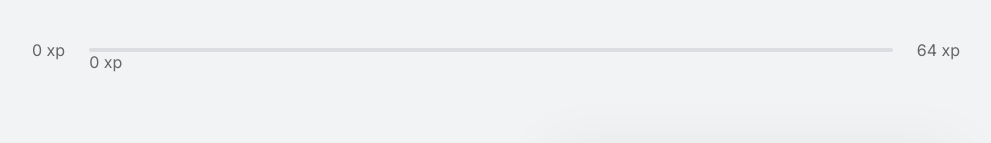
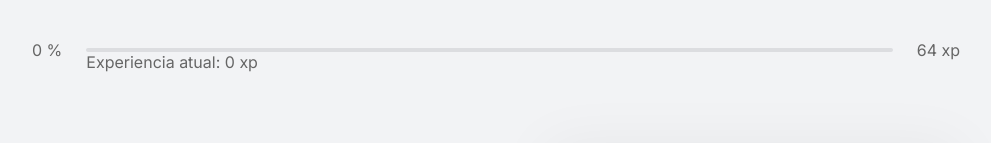
Before and after one commit to rafa1st/moveit-next, a Next.js app: page / in a window 1280 px wide. Shown: the top 143 px of the page, without its empty margins (144-1135 px from the left). Built offline with nearby package versions, Linux system fonts and the light colour scheme.

Commit message:
beta version 0.3

```diff
--- a/package.json
+++ b/package.json
@@ -8,11 +8,13 @@
     "start": "next start"
   },
   "dependencies": {
+    "js-cookie": "^2.2.1",
     "next": "10.0.7",
     "react": "17.0.1",
     "react-dom": "17.0.1"
   },
   "devDependencies": {
+    "@types/js-cookie": "^2.2.6",
     "@types/node": "^14.14.31",
     "@types/react": "^17.0.2",
     "@types/react-dom": "^17.0.1",
--- a/src/components/ExperienceBar.tsx
+++ b/src/components/ExperienceBar.tsx
@@ -8,12 +8,12 @@ export function ExperienceBar() {
 
     return (
         <header className={styles.experienceBar}>
-            <span>0 xp</span>
+            <span>{percentToNextLvl} %</span>
             <div>
                 <div style={{ width: `${percentToNextLvl}%` }} />
 
                 <span className={styles.currentExperience} style={{ left: `${percentToNextLvl}%` }}>
-                    {currentXP} xp
+                    Experiencia atual: {currentXP} xp
                 </span>
             </div>
             <span>{xpToNextLvl} xp</span>
--- a/src/contexts/ChallengesContext.tsx
+++ b/src/contexts/ChallengesContext.tsx
@@ -1,6 +1,6 @@
 import { createContext, useState, ReactNode, useEffect } from 'react'
+import Cookies from 'js-cookie'
 import challenges from '../../challenges.json'
-
 interface Challenge {
     type: 'body' | 'eye';
     description: string;
@@ -21,26 +21,36 @@ interface ChallengesContextData {
 
 interface ChallengesProviderProps {
     children: ReactNode;
+    level: number;
+    currentXP: number;
+    challengesCompleted: number;
 }
 
 export const ChallengesContext = createContext({} as ChallengesContextData);
 
-export function ChallengesProvider({ children } : ChallengesProviderProps) {
-    const [level, setLevel] = useState(1);
-    const [currentXP, setCurrentXP] = useState(0);
-    const [challengesCompleted, setChallengesComplete] = useState(0);
+export function ChallengesProvider({ children, ...rest } : ChallengesProviderProps) {
+    const [level, setLevel] = useState(rest.level ?? 1);
+    const [currentXP, setCurrentXP] = useState(rest.currentXP ?? 0);
+    const [challengesCompleted, setChallengesComplete] = useState(rest.challengesCompleted ?? 0);
+
     const [activeChallenge, setActiveChallenge] = useState(null);
+
+    //math to calculate xp
     const xpToNextLvl = Math.pow((level + 1) * 4, 2);
+
+    useEffect(()=>{
+        Cookies.set('level', String(level));
+        Cookies.set('currentXP', String(currentXP));
+        Cookies.set('challengesCompleted', String(challengesCompleted));
+    }, [level, currentXP, challengesCompleted]);
 
     useEffect(() =>{
         Notification.requestPermission();
-
     }, []);
 
     function leveUp() {
       setLevel(level + 1);
     }
-
 
     function startNewChallenge () {
         const randomChallengeIndex = Math.floor(Math.random() * challenges.length);
--- a/src/contexts/CountdownContext.tsx
+++ b/src/contexts/CountdownContext.tsx
@@ -37,7 +37,7 @@ export function CountdownProvider ({ children }: CountdownProviderProps){
         clearTimeout(countdownTimeout);
         setIsActive(false);
         setHasFinished(false);
-        setTime(0.1 * 60)
+        setTime(0.1 * 60);
     }
 
     useEffect(() =>{
--- a/src/pages/_app.tsx
+++ b/src/pages/_app.tsx
@@ -1,12 +1,9 @@
 import '../styles/global.css'
-import { ChallengesProvider } from '../contexts/ChallengesContext'
 
 function MyApp({ Component, pageProps }) {
 
   return (
-    <ChallengesProvider>
       <Component {...pageProps} />
-    </ChallengesProvider>
   );
 }
 
--- a/src/pages/index.tsx
+++ b/src/pages/index.tsx
@@ -1,22 +1,38 @@
 import Head from 'next/head'
+import { GetServerSideProps } from 'next'
 
+//components
 import { ExperienceBar } from "../components/ExperienceBar";
 import { Profile } from '../components/Profile';
 import { CompletedChallenges } from '../components/CompletedChallenges';
 import { Countdown } from '../components/Countdown';
 import { ChallengeBox } from '../components/ChallengeBox';
 
+//styles css
 import styles from '../styles/pages/Home.module.css';
+
+//content provider
 import { CountdownProvider } from '../contexts/CountdownContext';
+import { ChallengesProvider } from '../contexts/ChallengesContext';
 
+interface HomeProps {
+  level: number;
+  currentXP: number;
+  challengesCompleted: number;
+}
 
-export default function Home() {
+export default function Home(props: HomeProps) {
+
   return (
+      <ChallengesProvider
+        level={props.level}
+        currentXP={props.currentXP}
+        challengesCompleted={props.challengesCompleted}
+      >
         <div className={styles.container}>
           <Head>
             <title> Início | Move.it</title>
           </Head>
-
 
         <ExperienceBar />
 
@@ -26,7 +42,6 @@ export default function Home() {
                 <Profile />
                 <CompletedChallenges />
                 <Countdown />
-
               </div>
               <div>
                 <ChallengeBox />
@@ -34,5 +49,18 @@ export default function Home() {
             </section>
         </CountdownProvider>
       </div>
+    </ChallengesProvider>
   )
 }
+
+export const getServerSideProps: GetServerSideProps = async (ctx) => {
+  const {level, currentXP, challengesCompleted} = ctx.req.cookies;
+
+  return {
+    props: {
+      level: Number(level),
+      currentXP: Number(currentXP),
+      challengesCompleted: Number(challengesCompleted)
+    }
+  }
+}
```
Also changed, not shown: 1 other file (tests, documents, lock files or other folders). Lines whose indentation alone changed are shown as unchanged.
